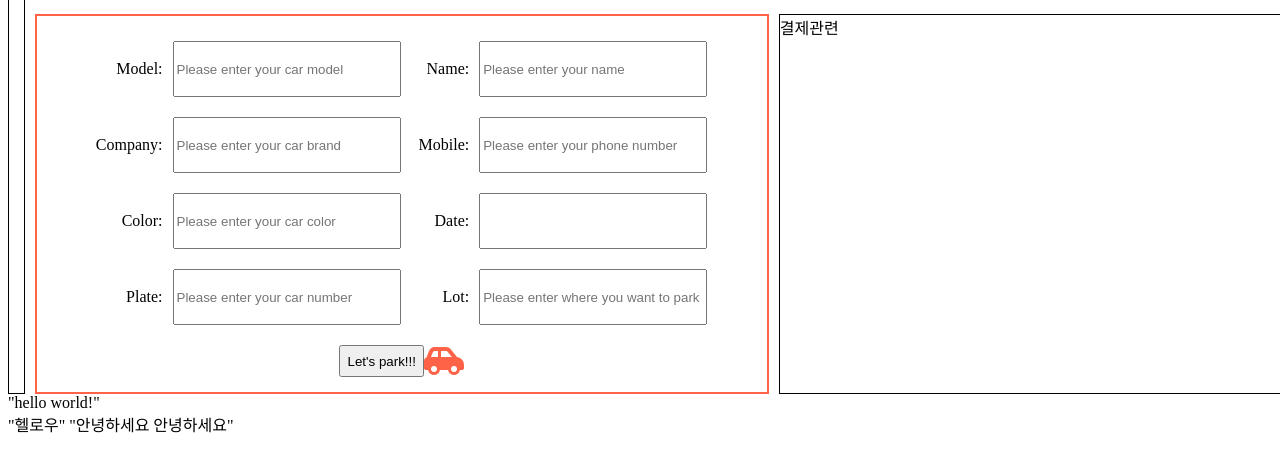
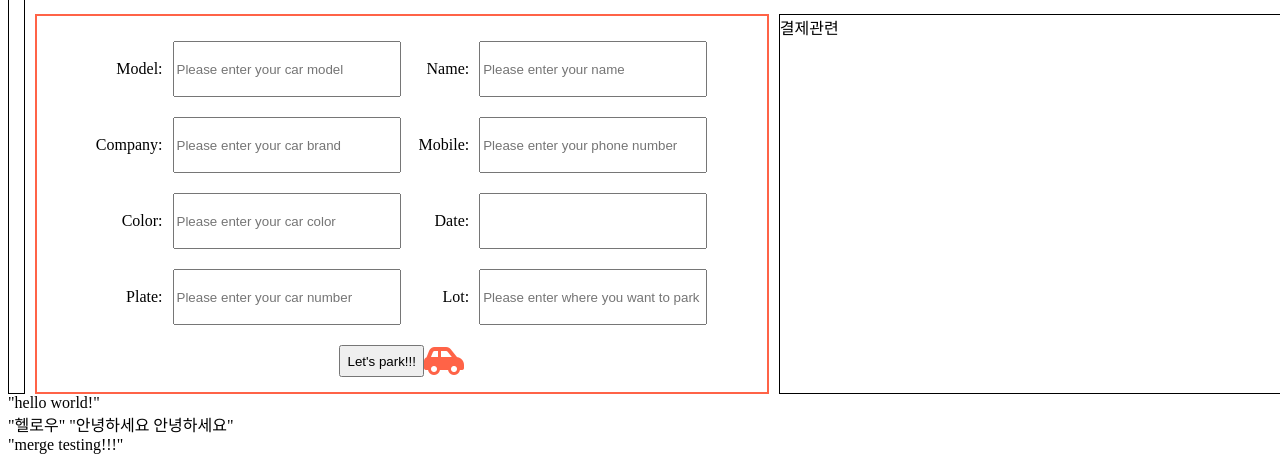
Before and after one commit to jw-lab/Board, a Django app: page / in a window 1280 px wide. Shown: the part 523-985 px from the top of the page. Before the commit the page ends 956 px from the top, so only its background shows below. Run offline with Django 3.2, Linux system fonts and the light colour scheme; data that the repository does not hold is empty; some libraries are stand-ins or nearby versions.

Commit message:
테스트중

```diff
--- a/parkingapp/templates/parkingapp/main.html
+++ b/parkingapp/templates/parkingapp/main.html
@@ -105,6 +105,9 @@
     "안녕하세요 안녕하세요"
 </div>
 
+<div>
+    "merge testing!!!"
+</div>
 <!-- 데이터 저장 되는지 확인 용도 -->
 {% if parking_list %}
     {% for Parking in parking_list %}
```
